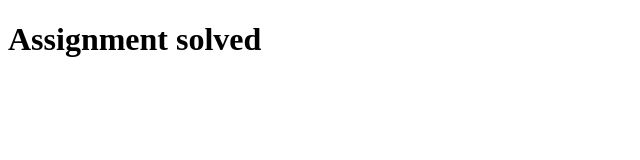
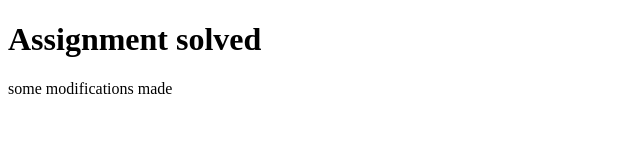
Before and after one commit to danielolatunde16-ops/adding-images-in-html, a plain HTML site: page index.html in a window 1280 px wide. Shown: the whole page, without its empty margins (0-640 px from the left). Drawn offline with Linux system fonts and the light colour scheme.

Commit message:
updated assignment

```diff
--- a/index.html
+++ b/index.html
@@ -7,5 +7,6 @@
   </head>
   <body>
     <h1>Assignment solved</h1>
+    <p>some modifications made</p>
   </body>
 </html>
```
